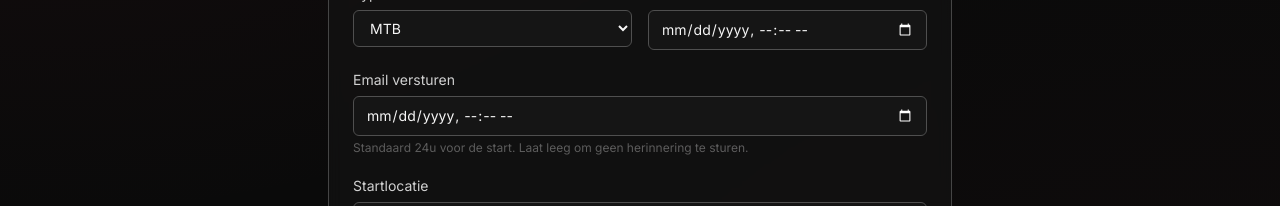
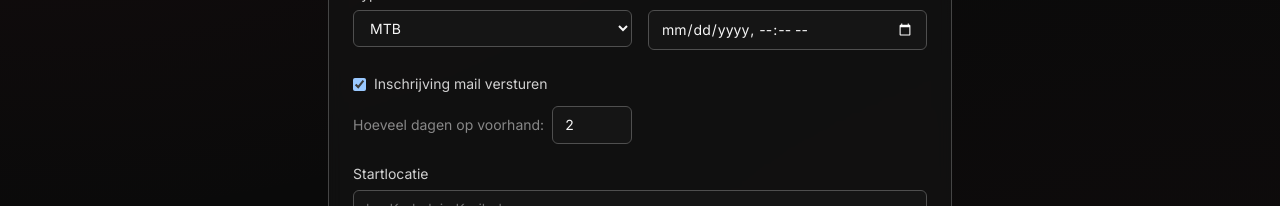
Before and after one commit to FilipVG/MTB-Kruibeke, a Next.js app: page /admin/ritten/nieuw in a window 1280 px wide. Shown: the part 338-544 px from the top of the page. Built offline with nearby package versions, Linux system fonts and the light colour scheme; no server answers.

Commit message:
Admin ritten: 'Email versturen' vervangen door checkbox + dagen op voorhand
Co-Authored-By: Claude Sonnet 4.6 <noreply@anthropic.com>

```diff
--- a/app/admin/ritten/[id]/page.tsx
+++ b/app/admin/ritten/[id]/page.tsx
@@ -6,6 +6,13 @@ import { createClient } from '@/lib/supabase/client';
 import { formatRideDate, toDatetimeLocal, fromDatetimeLocal } from '@/lib/utils';
 
 import { Check, X, Trash2, AlertTriangle, UserPlus } from 'lucide-react';
+
+function computeReminderAt(startAtUtc: string, daysBefore: number): string {
+  const d = new Date(startAtUtc);
+  d.setUTCDate(d.getUTCDate() - daysBefore);
+  d.setUTCHours(0, 0, 0, 0);
+  return d.toISOString();
+}
 
 interface Registration {
   id: string;
@@ -51,6 +58,8 @@ export default function RitBeheerPage() {
   const [gpxFile, setGpxFile] = useState<File | null>(null);
   const [allMembers, setAllMembers] = useState<Member[]>([]);
   const [addMemberId, setAddMemberId] = useState('');
+  const [sendReminder, setSendReminder] = useState(true);
+  const [daysBefore, setDaysBefore] = useState(2);
 
   useEffect(() => {
     async function load() {
@@ -69,8 +78,13 @@ export default function RitBeheerPage() {
           points: r.points,
           registration_open: r.registration_open,
           cancelled: r.cancelled,
-          reminder_at: r.reminder_at ? toDatetimeLocal(r.reminder_at) : '',
+          reminder_at: r.reminder_at,
         });
+        setSendReminder(!!r.reminder_at);
+        if (r.reminder_at) {
+          const diff = Math.round((new Date(r.start_at).getTime() - new Date(r.reminder_at).getTime()) / 86400000);
+          setDaysBefore(diff > 0 ? diff : 2);
+        }
       }
       const { data: regs } = await supabase
         .from('ride_registrations')
@@ -113,7 +127,7 @@ export default function RitBeheerPage() {
       description: form.description || null,
       distance_km: form.distance_km || null,
       start_at: fromDatetimeLocal(form.start_at),
-        reminder_at: form.reminder_at ? fromDatetimeLocal(form.reminder_at) : null,
+      reminder_at: sendReminder ? computeReminderAt(fromDatetimeLocal(form.start_at), daysBefore) : null,
       gpx_url,
     }).eq('id', id);
     setSaving(false);
@@ -198,10 +212,29 @@ export default function RitBeheerPage() {
               <input required type="datetime-local" className="input" value={form.start_at} onChange={e => setForm({ ...form, start_at: e.target.value })} />
             </div>
           </div>
-          <div>
-            <label className="block text-sm text-ink-200 mb-1.5">Email versturen</label>
-            <input type="datetime-local" className="input" value={form.reminder_at ?? ''} onChange={e => setForm({ ...form, reminder_at: e.target.value })} />
-            <p className="text-xs text-ink-600 mt-1">Standaard 24u voor de start. Laat leeg om geen herinnering te sturen.</p>
+          <div className="pt-1">
+            <label className="flex items-center gap-2 mb-3">
+              <input
+                type="checkbox"
+                checked={sendReminder}
+                onChange={e => setSendReminder(e.target.checked)}
+                className="rounded border-ink-700 bg-ink-900 text-brand-700"
+              />
+              <span className="text-sm text-ink-200">Inschrijving mail versturen</span>
+            </label>
+            {sendReminder && (
+              <div className="flex items-center gap-2">
+                <label className="text-sm text-ink-400">Hoeveel dagen op voorhand:</label>
+                <input
+                  type="number"
+                  min="1"
+                  max="30"
+                  className="input w-20"
+                  value={daysBefore}
+                  onChange={e => setDaysBefore(Number(e.target.value))}
+                />
+              </div>
+            )}
           </div>
           <div>
             <label className="block text-sm text-ink-200 mb-1.5">Startlocatie</label>
--- a/app/admin/ritten/nieuw/page.tsx
+++ b/app/admin/ritten/nieuw/page.tsx
@@ -3,13 +3,13 @@
 import { useState } from 'react';
 import { useRouter } from 'next/navigation';
 import { createClient } from '@/lib/supabase/client';
-import { fromDatetimeLocal, toDatetimeLocal } from '@/lib/utils';
+import { fromDatetimeLocal } from '@/lib/utils';
 
-function defaultReminderAt(startAt: string): string {
-  if (!startAt) return '';
-  const d = new Date(fromDatetimeLocal(startAt));
-  d.setHours(d.getHours() - 24);
-  return toDatetimeLocal(d.toISOString());
+function computeReminderAt(startAtUtc: string, daysBefore: number): string {
+  const d = new Date(startAtUtc);
+  d.setUTCDate(d.getUTCDate() - daysBefore);
+  d.setUTCHours(0, 0, 0, 0);
+  return d.toISOString();
 }
 
 export default function NieuweRitPage() {
@@ -22,12 +22,13 @@ export default function NieuweRitPage() {
     description: '',
     ride_type: 'mtb' as 'mtb' | 'gravel' | 'baanrit',
     start_at: '',
-    reminder_at: '',
     start_location: '',
     distance_km: '',
     in_ranking: true,
     points: 2,
   });
+  const [sendReminder, setSendReminder] = useState(true);
+  const [daysBefore, setDaysBefore] = useState(2);
   const [gpxFile, setGpxFile] = useState<File | null>(null);
 
   async function handleSubmit(e: React.FormEvent) {
@@ -54,7 +55,7 @@ export default function NieuweRitPage() {
         ...form,
         distance_km: form.distance_km ? Number(form.distance_km) : null,
         start_at: fromDatetimeLocal(form.start_at),
-        reminder_at: form.reminder_at ? fromDatetimeLocal(form.reminder_at) : null,
+        reminder_at: sendReminder && form.start_at ? computeReminderAt(fromDatetimeLocal(form.start_at), daysBefore) : null,
         gpx_url,
       })
       .select('id')
@@ -108,20 +109,34 @@ export default function NieuweRitPage() {
               type="datetime-local"
               className="input"
               value={form.start_at}
-              onChange={e => setForm({ ...form, start_at: e.target.value, reminder_at: defaultReminderAt(e.target.value) })}
+              onChange={e => setForm({ ...form, start_at: e.target.value })}
             />
           </div>
         </div>
 
-        <div>
-          <label className="block text-sm text-ink-200 mb-1.5">Email versturen</label>
-          <input
-            type="datetime-local"
-            className="input"
-            value={form.reminder_at}
-            onChange={e => setForm({ ...form, reminder_at: e.target.value })}
-          />
-          <p className="text-xs text-ink-600 mt-1">Standaard 24u voor de start. Laat leeg om geen herinnering te sturen.</p>
+        <div className="pt-1">
+          <label className="flex items-center gap-2 mb-3">
+            <input
+              type="checkbox"
+              checked={sendReminder}
+              onChange={e => setSendReminder(e.target.checked)}
+              className="rounded border-ink-700 bg-ink-900 text-brand-700 focus:ring-brand-500"
+            />
+            <span className="text-sm text-ink-200">Inschrijving mail versturen</span>
+          </label>
+          {sendReminder && (
+            <div className="flex items-center gap-2">
+              <label className="text-sm text-ink-400">Hoeveel dagen op voorhand:</label>
+              <input
+                type="number"
+                min="1"
+                max="30"
+                className="input w-20"
+                value={daysBefore}
+                onChange={e => setDaysBefore(Number(e.target.value))}
+              />
+            </div>
+          )}
         </div>
 
         <div>
```
